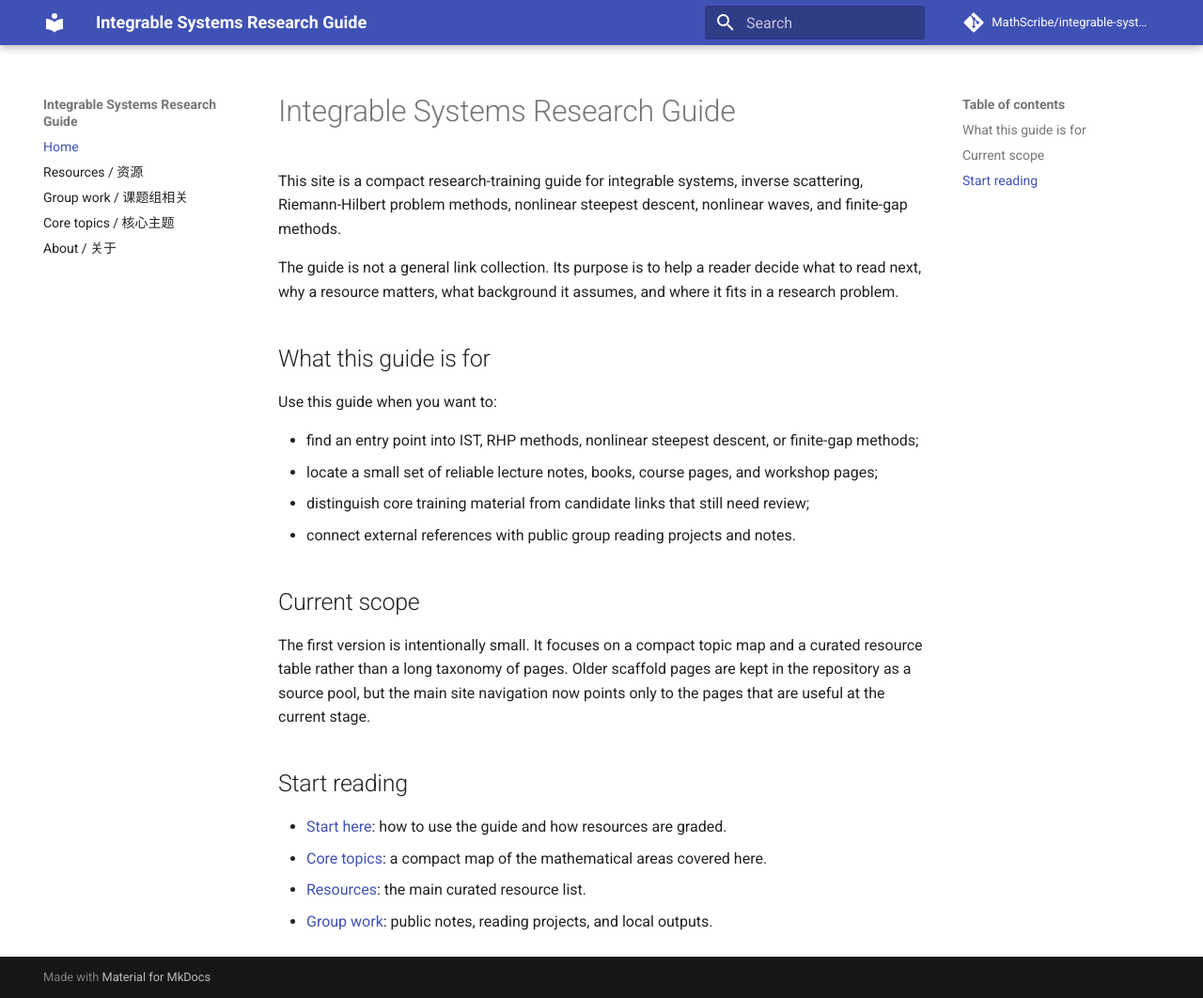
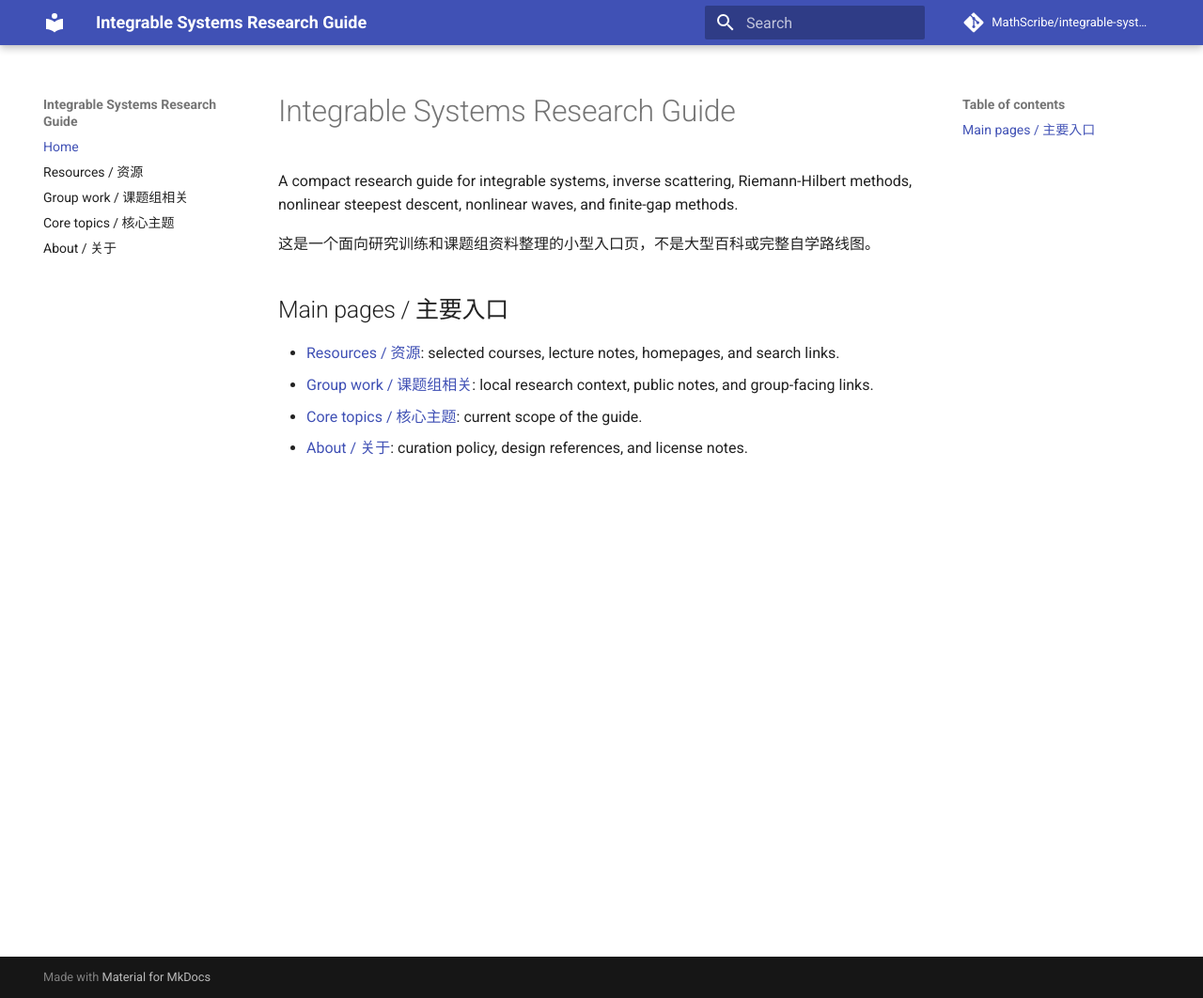
Before and after one commit to MathScribe/integrable-systems-guide, an MkDocs documentation site: the page built from docs/index.md, in a window 1280 px wide and 1062 px high. Shown: the whole window at 94% size. Built offline with MkDocs 1.6.1 and Material for MkDocs 9.7.7, drawn with Linux system fonts in a browser that asks for light colours; comment, search, counter and statistics services are not loaded.

Commit message:
Simplify homepage to four entry points

```diff
--- a/docs/index.md
+++ b/docs/index.md
@@ -1,25 +1,12 @@
 # Integrable Systems Research Guide
 
-This site is a compact research-training guide for integrable systems, inverse scattering, Riemann-Hilbert problem methods, nonlinear steepest descent, nonlinear waves, and finite-gap methods.
+A compact research guide for integrable systems, inverse scattering, Riemann-Hilbert methods, nonlinear steepest descent, nonlinear waves, and finite-gap methods.
 
-The guide is not a general link collection. Its purpose is to help a reader decide what to read next, why a resource matters, what background it assumes, and where it fits in a research problem.
+这是一个面向研究训练和课题组资料整理的小型入口页，不是大型百科或完整自学路线图。
 
-## What this guide is for
+## Main pages / 主要入口
 
-Use this guide when you want to:
-
-- find an entry point into IST, RHP methods, nonlinear steepest descent, or finite-gap methods;
-- locate a small set of reliable lecture notes, books, course pages, and workshop pages;
-- distinguish core training material from candidate links that still need review;
-- connect external references with public group reading projects and notes.
-
-## Current scope
-
-The first version is intentionally small. It focuses on a compact topic map and a curated resource table rather than a long taxonomy of pages. Older scaffold pages are kept in the repository as a source pool, but the main site navigation now points only to the pages that are useful at the current stage.
-
-## Start reading
-
-- [Start here](start-here.md): how to use the guide and how resources are graded.
-- [Core topics](topics.md): a compact map of the mathematical areas covered here.
-- [Resources](resources.md): the main curated resource list.
-- [Group work](group-work.md): public notes, reading projects, and local outputs.
+- [Resources / 资源](resources.md): selected courses, lecture notes, homepages, and search links.
+- [Group work / 课题组相关](group-work.md): local research context, public notes, and group-facing links.
+- [Core topics / 核心主题](topics.md): current scope of the guide.
+- [About / 关于](about.md): curation policy, design references, and license notes.
```
